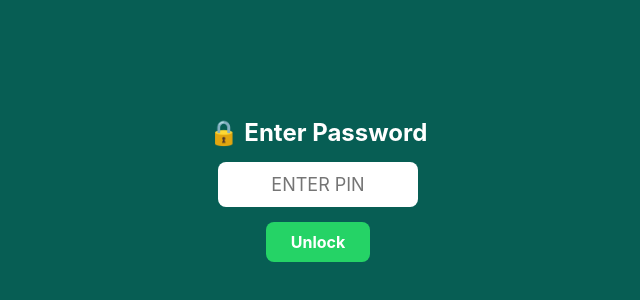
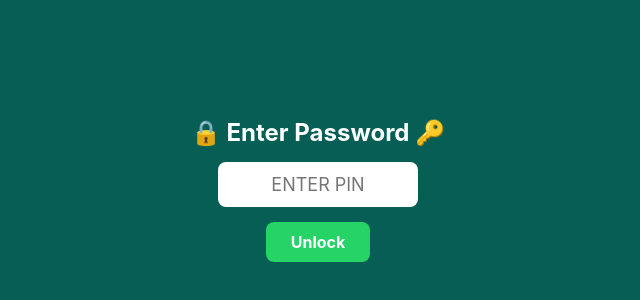
Before and after one commit to hckrr-bazigarr/Faruu-Rajuu, a website: page index.html in a window 1280 px wide. Shown: the part 210-510 px from the top of the page, without its empty margins (322-962 px from the left). Drawn offline with nearby package versions, Linux system fonts and the light colour scheme; no server answers.

Commit message:
Update index.html

```diff
--- a/index.html
+++ b/index.html
@@ -20,7 +20,7 @@
         #passcodeOverlay input { padding: 12px; font-size: 18px; border-radius: 8px; border: none; text-align: center; width: 200px; margin-top: 15px; outline: none; }
         #passcodeOverlay button { margin-top: 15px; padding: 10px 25px; background: #25d366; color: white; border: none; border-radius: 8px; font-size: 16px; font-weight: bold; cursor: pointer; }
 
-        /* Main Chat Container - Fixed 100vh Layout */
+        /* Main Chat Container - Fixed Layout */
         .chat-container {
             width: 100%;
             max-width: 450px;
@@ -111,7 +111,7 @@
 
 <!-- Strict Passcode Protection -->
 <div id="passcodeOverlay">
-    <h2>🔒 Enter Password</h2>
+    <h2>🔒 Enter Password 🔑</h2>
     <input type="password" id="passcodeInput" placeholder="ENTER PIN" />
     <button onclick="checkPasscode()">Unlock</button>
 </div>
@@ -128,6 +128,7 @@
 
     <!-- Scrollable Messages Area -->
     <div class="chat-messages" id="chatBox" onclick="closeAllActions(event)">
+        <!-- Messages Will Append Here in Sequence -->
         <div class="typing-indicator" id="typingIndicator"></div>
     </div>
 
@@ -188,6 +189,7 @@
             myUsername = newName.trim();
             localStorage.setItem('chatUsername', myUsername);
             socket.emit('updateUsername', { oldName, newName: myUsername });
+            location.reload();
         }
     }
 
@@ -251,7 +253,6 @@
         wrapper.className = `message-wrapper ${isMe ? 'sent' : 'received'}`;
         wrapper.id = data.id;
 
-        // 1-Tap toggle for actions (Reply, Edit, Delete)
         wrapper.onclick = function(e) {
             e.stopPropagation();
             document.querySelectorAll('.message-wrapper').forEach(w => {
@@ -312,6 +313,7 @@
             </div>
         `;
 
+        // Proper order: Appending before typing indicator keeps chronological order intact!
         chatBox.insertBefore(wrapper, typingIndicator);
     }
 
```
